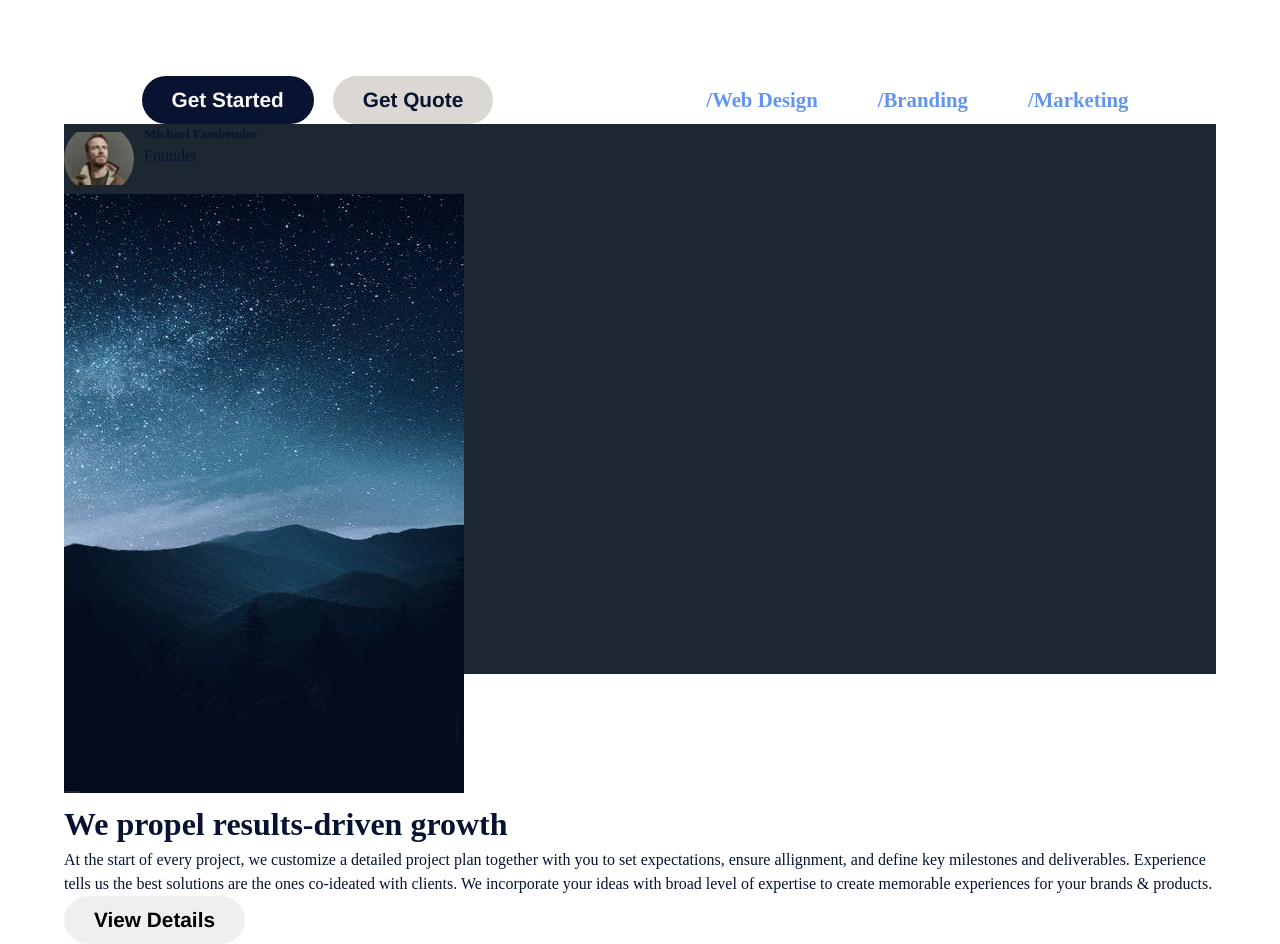
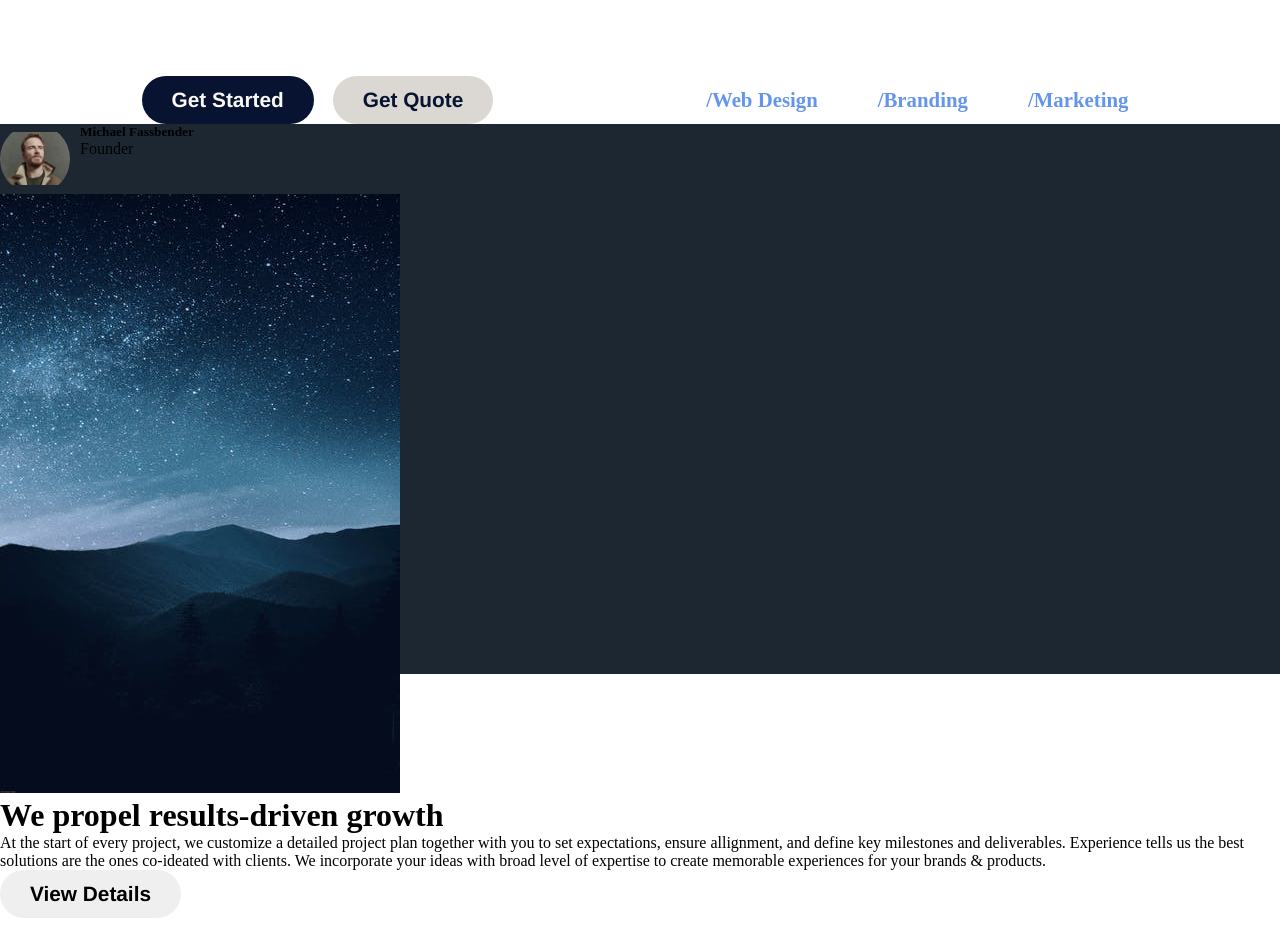
Before and after one commit to notaskhalsa/Last_HTML, a plain HTML site: page code/index.html in a window 1280 px wide. Shown: the part 1100-2044 px from the top of the page. After the commit the page ends 2018 px from the top, so only its background shows below. Drawn offline with Linux system fonts and the light colour scheme.

Commit message:
changes in index file

```diff
--- a/code/index.html
+++ b/code/index.html
@@ -49,13 +49,15 @@
                 </div>
             </div>
         </div>
+    </div>
 
-        <div class="featured">
+    <div class="featured">
+        <div class="featured-body">
             <!-- left side -->
             <div class="featured-left">
                 <div class="user">
                     <img src="../images/user2.jpg" alt="Founder's image">
-                    <div class="user-info">
+                    <div class="    -info">
                         <h5>Michael Fassbender</h5>
                         <p>Founder</p>
                     </div>
```
